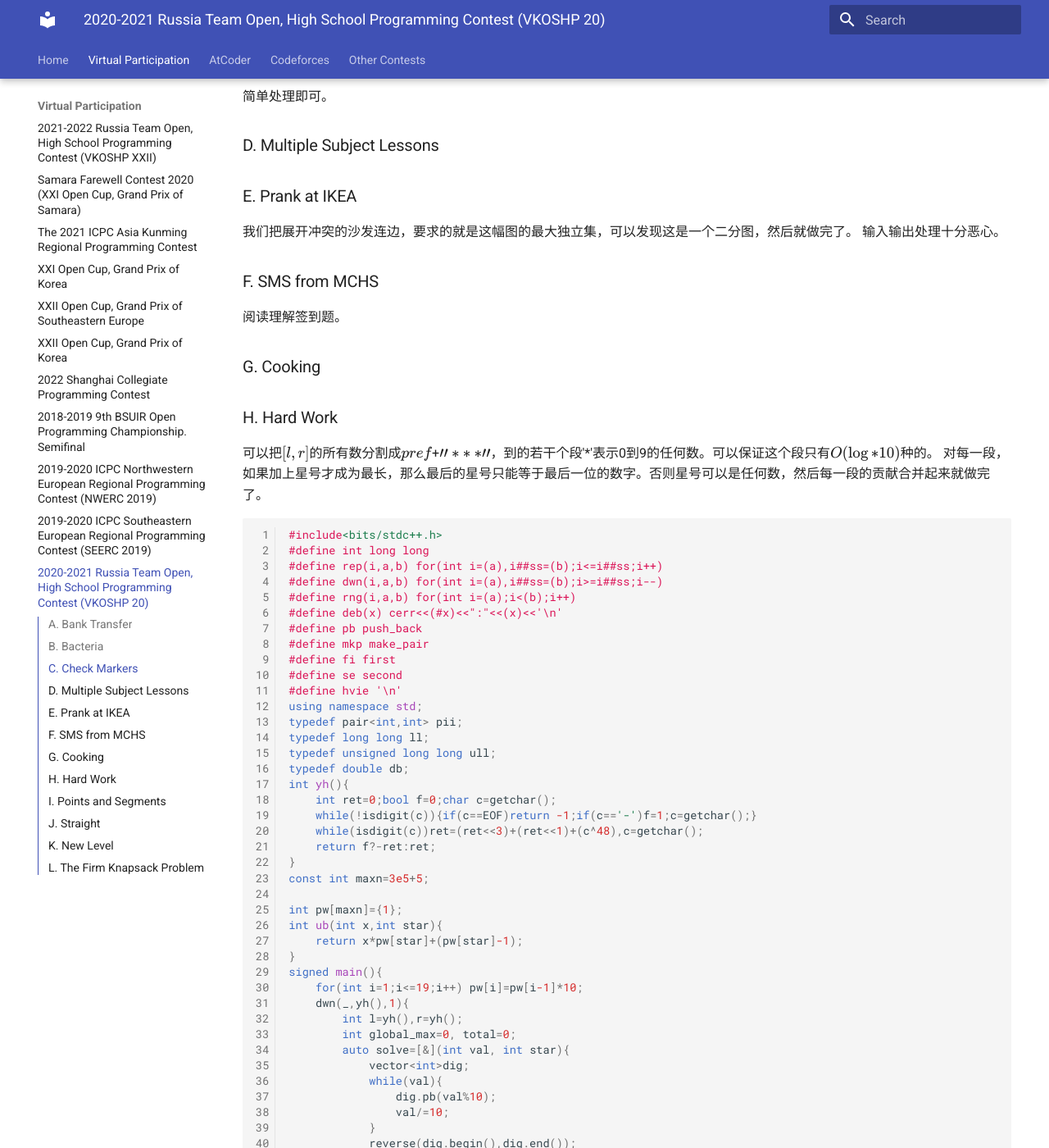
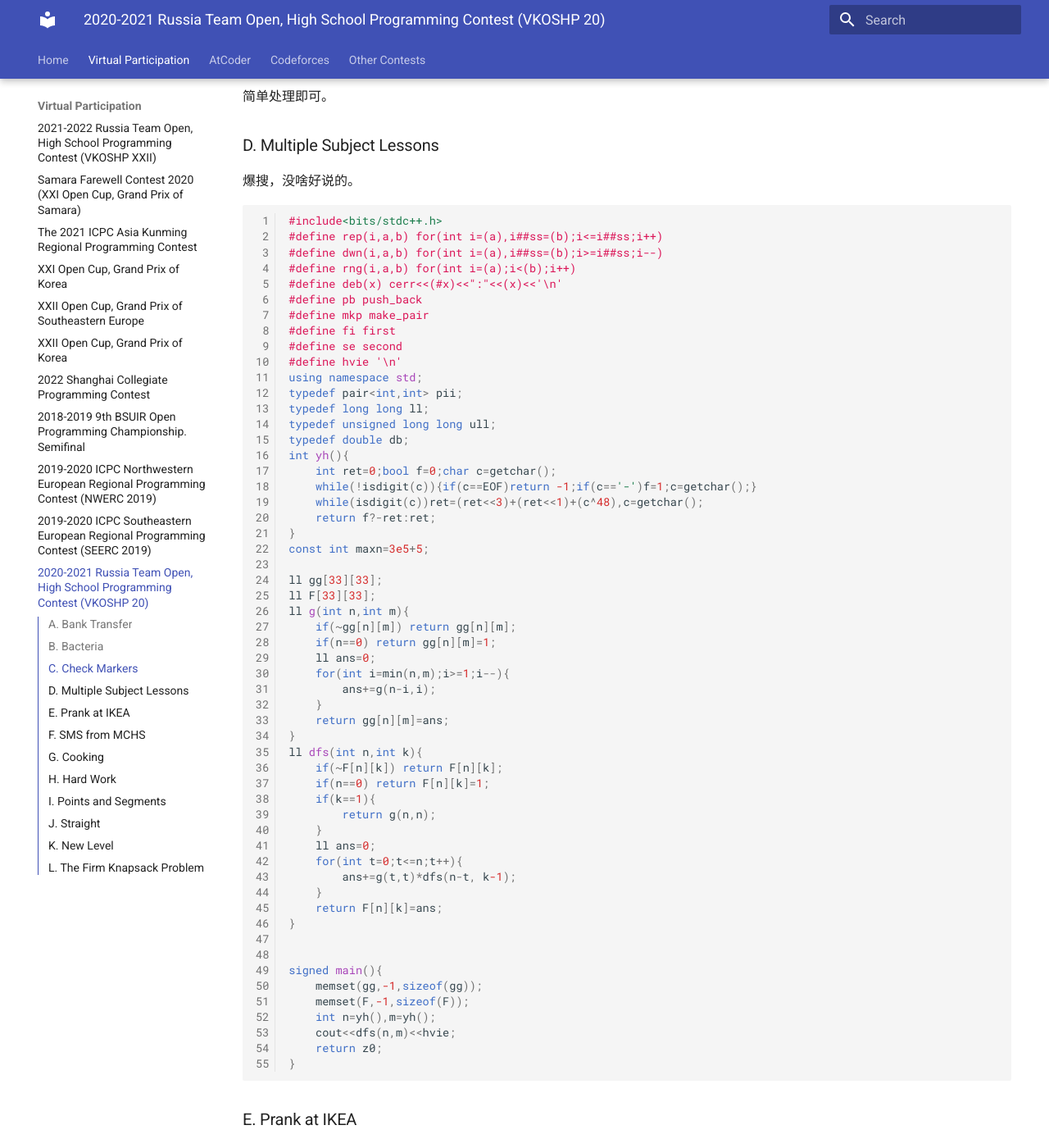
Before and after one commit to SkqLiao/team-wiki, an MkDocs documentation site: the page built from docs/vp/cf-gym-102893.md, in a window 1280 px wide and 1400 px high, scrolled down 2490 px. Shown: the whole window at 82% size. Built offline with MkDocs 1.6.1 and Material for MkDocs 9.7.7, drawn with Linux system fonts in a browser that asks for light colours.

Commit message:
cf-gym-102893

````diff
--- a/docs/vp/cf-gym-102893.md
+++ b/docs/vp/cf-gym-102893.md
@@ -121,6 +121,66 @@
 简单处理即可。
 
 ### D. Multiple Subject Lessons
+爆搜，没啥好说的。
+
+```cpp
+#include<bits/stdc++.h>
+#define rep(i,a,b) for(int i=(a),i##ss=(b);i<=i##ss;i++)
+#define dwn(i,a,b) for(int i=(a),i##ss=(b);i>=i##ss;i--)
+#define rng(i,a,b) for(int i=(a);i<(b);i++)
+#define deb(x) cerr<<(#x)<<":"<<(x)<<'\n'
+#define pb push_back
+#define mkp make_pair
+#define fi first
+#define se second
+#define hvie '\n'
+using namespace std;
+typedef pair<int,int> pii;
+typedef long long ll;
+typedef unsigned long long ull;
+typedef double db;
+int yh(){
+	int ret=0;bool f=0;char c=getchar();
+	while(!isdigit(c)){if(c==EOF)return -1;if(c=='-')f=1;c=getchar();}
+	while(isdigit(c))ret=(ret<<3)+(ret<<1)+(c^48),c=getchar();
+	return f?-ret:ret;
+}
+const int maxn=3e5+5;
+
+ll gg[33][33];
+ll F[33][33];
+ll g(int n,int m){
+	if(~gg[n][m]) return gg[n][m];
+	if(n==0) return gg[n][m]=1;
+	ll ans=0;
+	for(int i=min(n,m);i>=1;i--){
+		ans+=g(n-i,i);
+	}
+	return gg[n][m]=ans;
+}
+ll dfs(int n,int k){
+	if(~F[n][k]) return F[n][k];
+	if(n==0) return F[n][k]=1;
+	if(k==1){
+		return g(n,n);
+	}
+	ll ans=0;
+	for(int t=0;t<=n;t++){
+		ans+=g(t,t)*dfs(n-t, k-1);
+	}
+	return F[n][k]=ans;
+}
+
+
+signed main(){
+	memset(gg,-1,sizeof(gg));
+	memset(F,-1,sizeof(F));
+	int n=yh(),m=yh();
+	cout<<dfs(n,m)<<hvie;
+	return z0;
+}
+
+```
 
 ### E. Prank at IKEA
 
````
